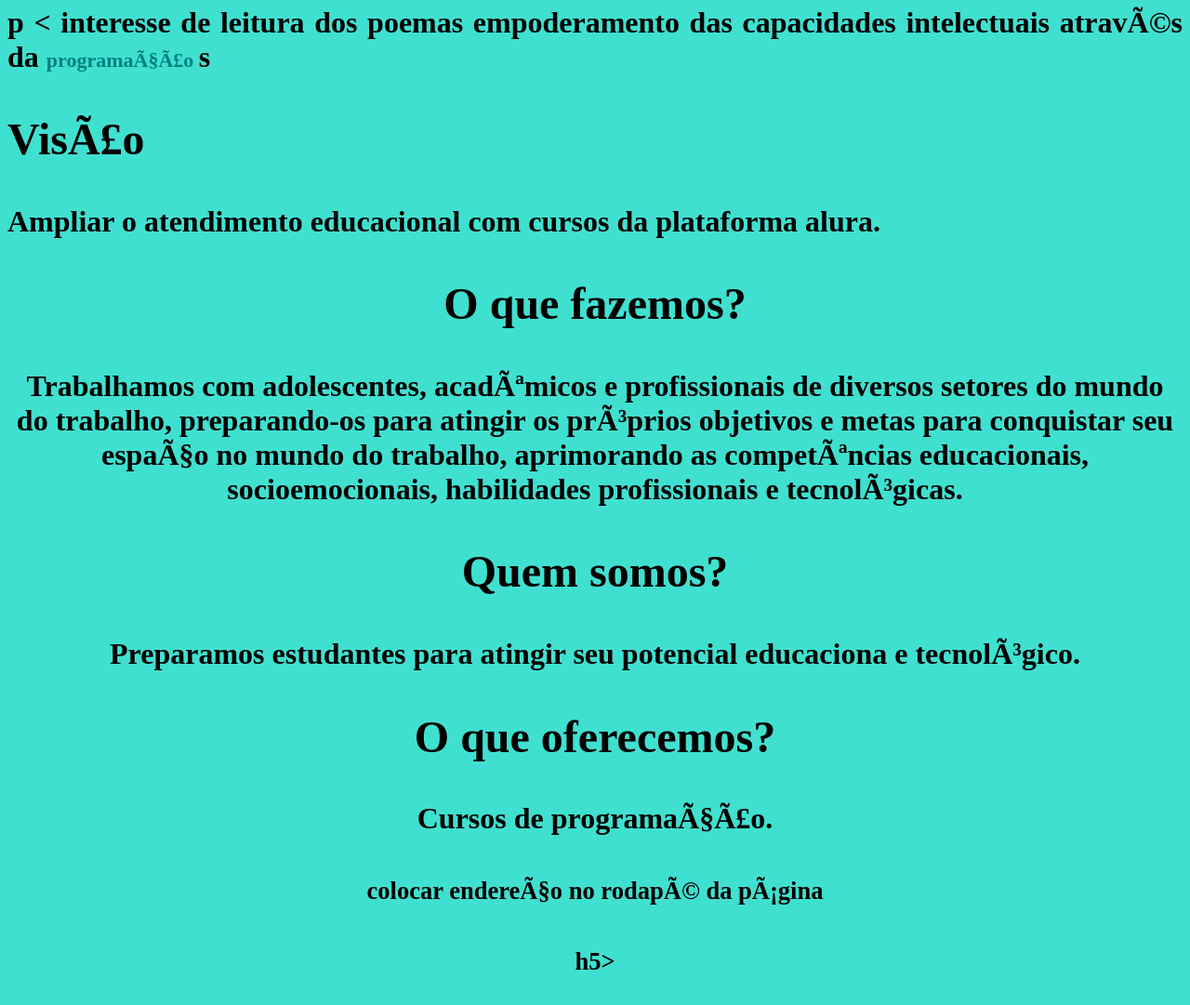
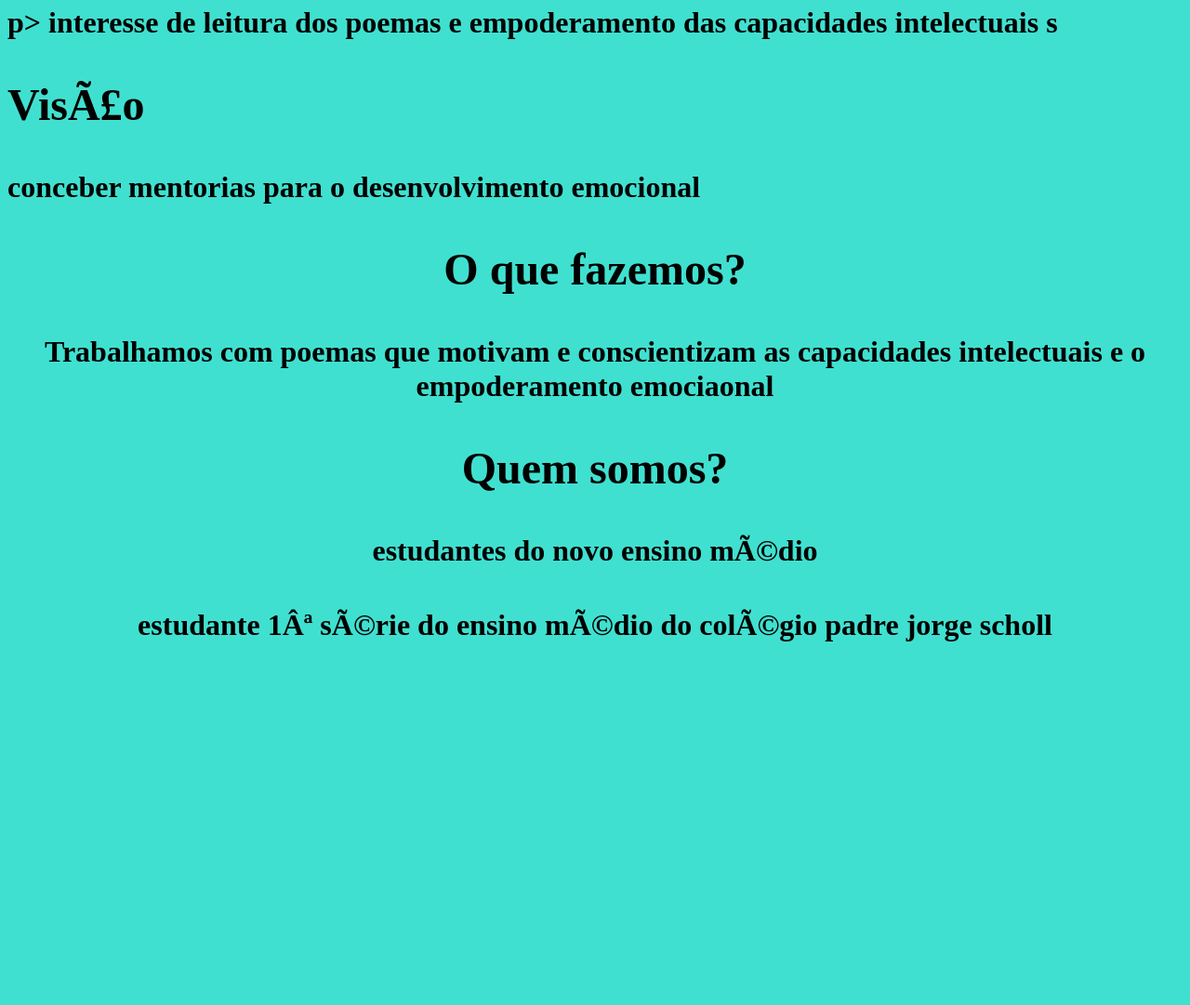
Before and after one commit to beatrizcorreiadesa/beatriz011.html, a plain HTML site: page projeto.html in a window 1280 px wide. Shown: the part 281-1362 px from the top of the page at 93% size. After the commit the page ends 993 px from the top, so only its background shows below. Drawn offline with Linux system fonts and the light colour scheme.

Commit message:
Update projeto.html

```diff
--- a/projeto.html
+++ b/projeto.html
@@ -16,30 +16,27 @@
         <h5 align=”right”>Beatriz correia sa</h5>
 
        <h2 align=”left”> <b>Missão</h2><b>
-       <h4 align="justify">p < interesse de leitura dos poemas    empoderamento das capacidades intelectuais através da <strong><b style=font-size:22px><font color="#008080"> programação </strong></font></b></font color>
+       <h4 align="justify">p> interesse de leitura dos poemas e empoderamento das capacidades intelectuais </strong></font></b></font color>
 
           s</h4></p>
 
        <h2 align="left"><b>Visão</h2><b>
-       <h4 align="justify"> <p>Ampliar o atendimento educacional com cursos da plataforma alura.</h4>
+       <h4 align="justify"> <p>conceber mentorias para o desenvolvimento emocional</h4>
 
        <h2 align=”left”> <b>O que fazemos?</h2><b>
-       <h4 align=“justify”> <p>Trabalhamos com adolescentes, acadêmicos e profissionais de diversos setores do mundo do trabalho,
-         preparando-os para atingir os próprios objetivos e metas para conquistar seu espaço no mundo do trabalho,
-         aprimorando as competências educacionais, socioemocionais, habilidades profissionais e tecnológicas.</h4>
+       <h4 align=“justify”> <p>Trabalhamos com poemas que motivam e conscientizam as capacidades intelectuais e o empoderamento emociaonal</h4>
 
        <h2 align=”left”> <b>Quem somos?</h2><b>
-       <h4 align=“justify”> <p>Preparamos estudantes para atingir seu potencial educaciona e tecnológico.</h4>
+       <h4 align=“justify”> <p>estudantes do novo ensino médio</h4>
 
-       <h2 align=”left”> <b>O que oferecemos?</h2><b>
-       <h4 align=“justify”> <p>Cursos de programação.</h4>
+
 </body>
 
-<div><h2 ali
+<div>
 </ul></div>
 
-    <footer align="center"><h5>colocar endereço no rodapé da página</h5></footer>
-   <h5><p><a data-fr-linked="true" href="//www.endereço facebook, instagram ou github"></a>h5></a></p>
+    <footer align="center">estudante 1ª série do ensino médio do colégio padre jorge scholl</h5></footer>
+
 
 
 </html>
```
